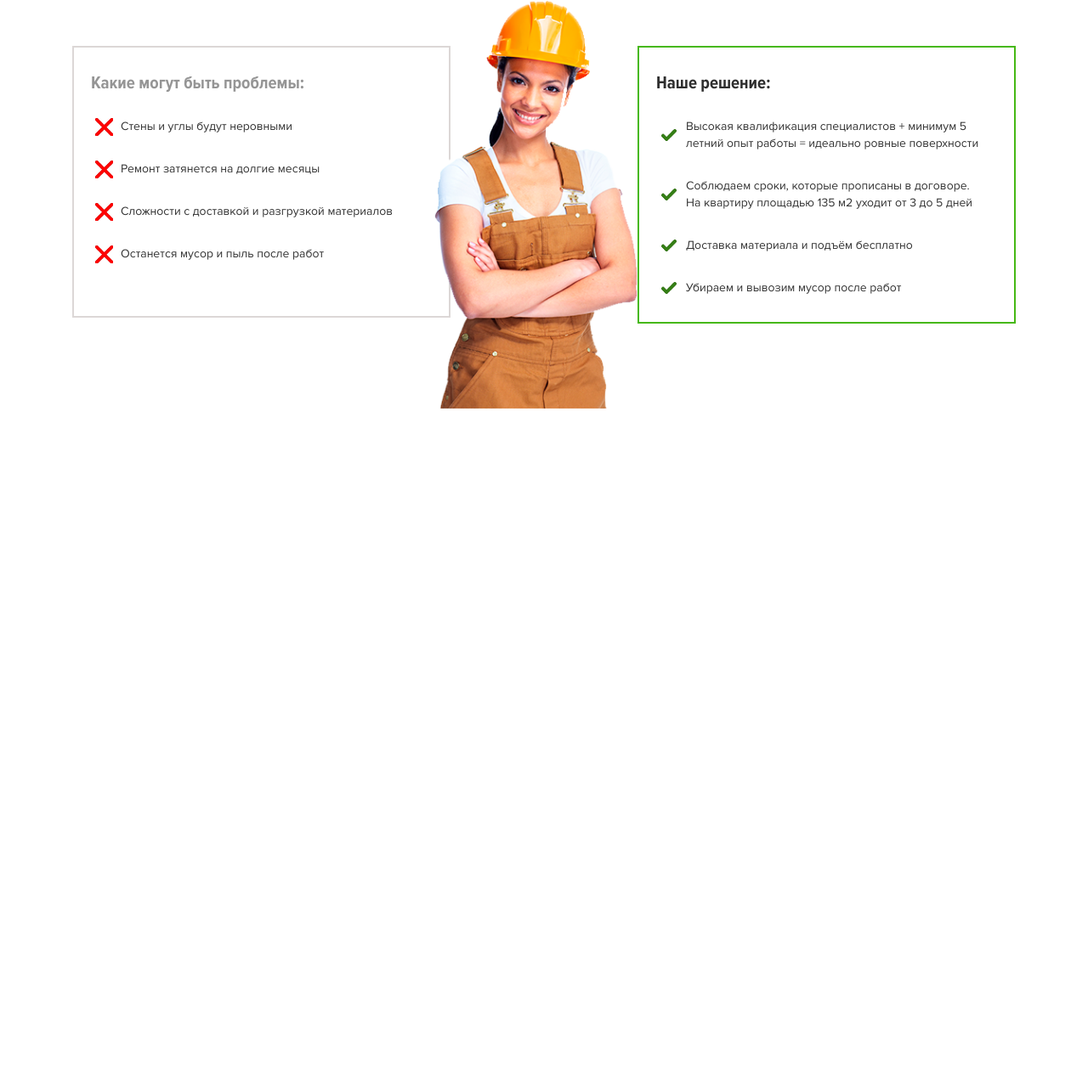
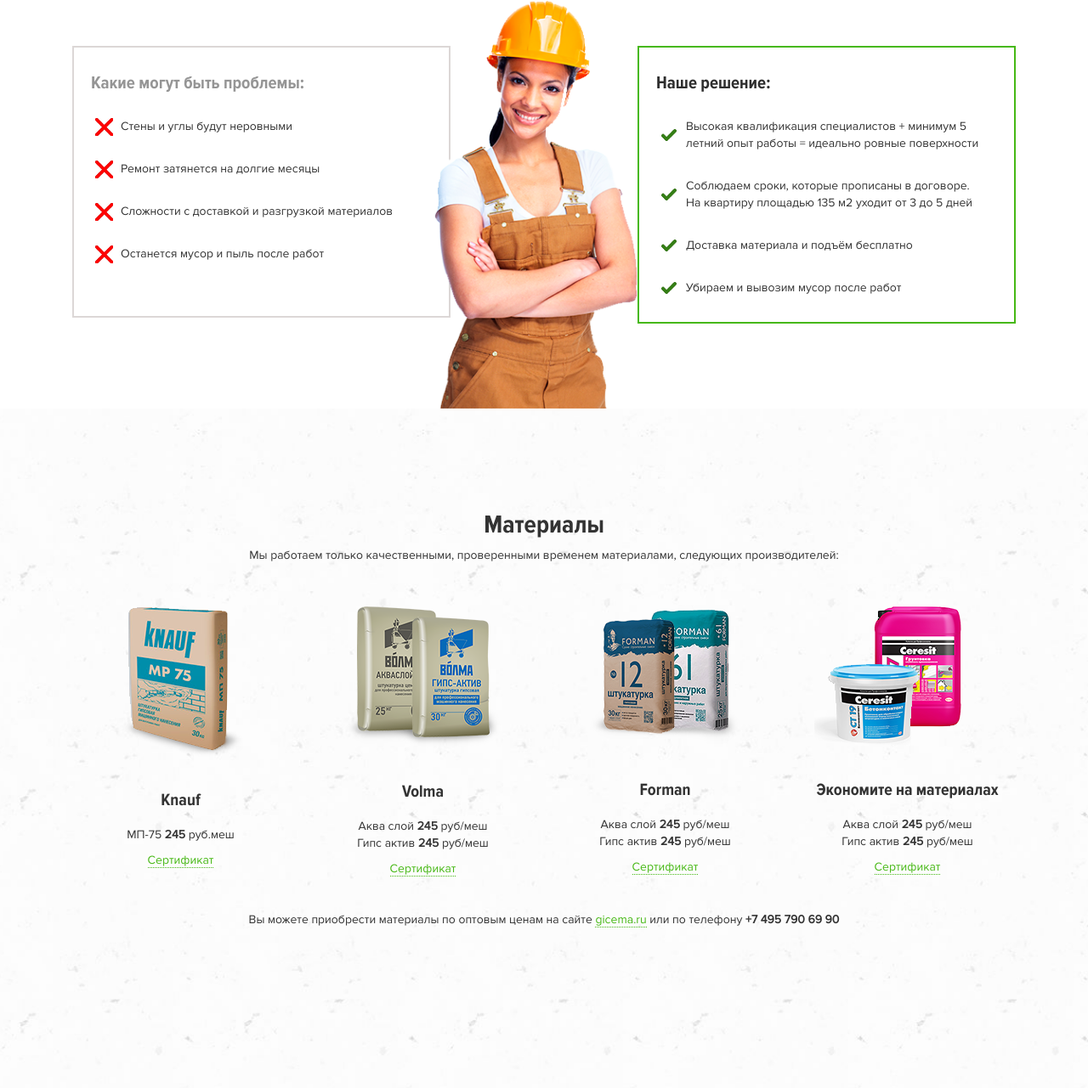
Before and after one commit to Leha8521/Project_gesso, a plain HTML site: page index.html in a window 1280 px wide. Shown: the part 4941-6222 px from the top of the page at 85% size. Before the commit the page ends 5422 px from the top, so only its background shows below. Drawn offline with nearby package versions, Linux system fonts and the light colour scheme.

Commit message:
Сверстал блок материалы

```diff
--- a/index.html
+++ b/index.html
@@ -572,6 +572,57 @@
 		<img src="img/problem/woman.png" alt="" class="problems-woman">
 	</section>
 
+	<section class="materials">
+		<div class="container">
+			<div class="section-header">
+				<h2>Материалы</h2>
+				<p>Мы работаем только качественными, проверенными временем материалами, следующих производителей:</p>
+
+
+			<div class="features-slider materials-slider">
+
+				<div class="features-block">
+					<div class="materials-img">
+						<img src="img/materials/knauf.png" alt="knauf">
+					</div>
+					<h3>Knauf</h3>
+					<p>МП-75 <strong>245</strong> руб.меш</p>
+					<a class="materials-link" href="#">Сертификат</a>
+				</div>
+
+				<div class="features-block">
+					<div class="materials-img">
+						<img src="img/materials/volma.png" alt="volma">
+					</div>
+					<h3>Volma</h3>
+					<p>Аква слой <strong>245</strong> руб/меш <br>Гипс актив <strong>245</strong> руб/меш</p>
+					<a class="materials-link" href="#">Сертификат</a>
+				</div>
+
+				<div class="features-block">
+					<div class="materials-img">
+						<img src="img/materials/forman.png" alt="forman">
+					</div>
+					<h3>Forman</h3>
+					<p>Аква слой <strong>245</strong> руб/меш <br>Гипс актив <strong>245</strong> руб/меш</p>
+					<a class="materials-link" href="#">Сертификат</a>
+				</div>
+
+				<div class="features-block">
+					<div class="materials-img">
+					<img src="img/materials/ceresit.png" alt="ceresit">
+					</div>
+					<h3>Экономите на материалах</h3>
+					<p>Аква слой <strong>245</strong> руб/меш <br>Гипс актив <strong>245</strong> руб/меш</p>
+					<a class="materials-link" href="#">Сертификат</a>
+				</div>
+
+			</div>
+			<p class="materials-footer">Вы можете приобрести материалы по оптовым ценам на сайте <a class="materials-link" href="gicema.ru">gicema.ru</a> или по телефону <strong>+7 495 790 69 90</strong></p>
+		</div>
+		</div>
+	</section>
+
 
 
 	<!-- Модальные окна -->
--- a/less/style.less
+++ b/less/style.less
@@ -556,6 +556,30 @@ section {
 	}
 }
 
+/*Материалы*/
+.materials {
+	background: url(../img/materials/bg.jpg) center no-repeat;
+	background-size: cover;
+	&-slider {
+		margin-top: 5rem;
+	}
+	&-link {
+		color: @icons-color;
+		border-bottom: 1px dotted @icons-color;
+		&:hover {
+			color: darken(@icons-color, 10%);
+	}
+
+	}
+	&-footer {
+		margin: 4rem;
+	}
+	img {
+		display: block;
+		margin: 0 auto;
+	}
+}
+
 /* Оформление модальных окон */
 .popup {
 	display: none;
```
Also changed, not shown: css/style.css, img/materials/bg.jpg (added), img/materials/ceresit.png (added), img/materials/forman.png (added), img/materials/knauf.png (added), img/materials/volma.png (added).
